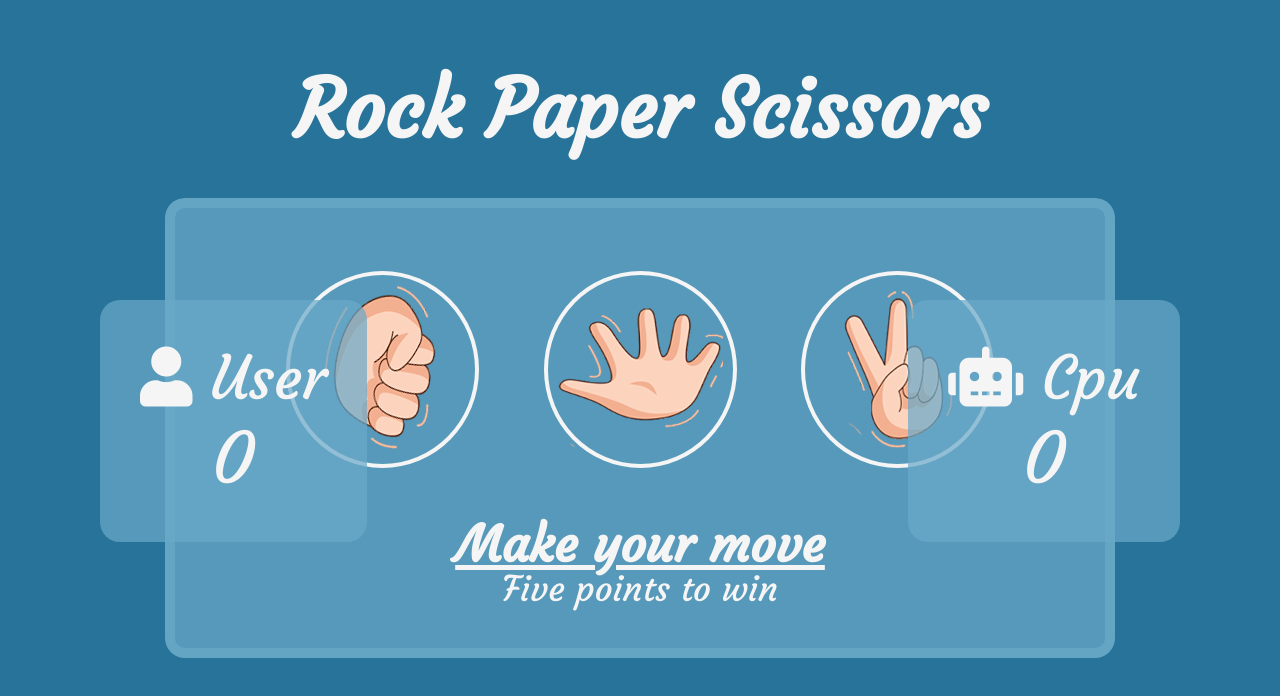
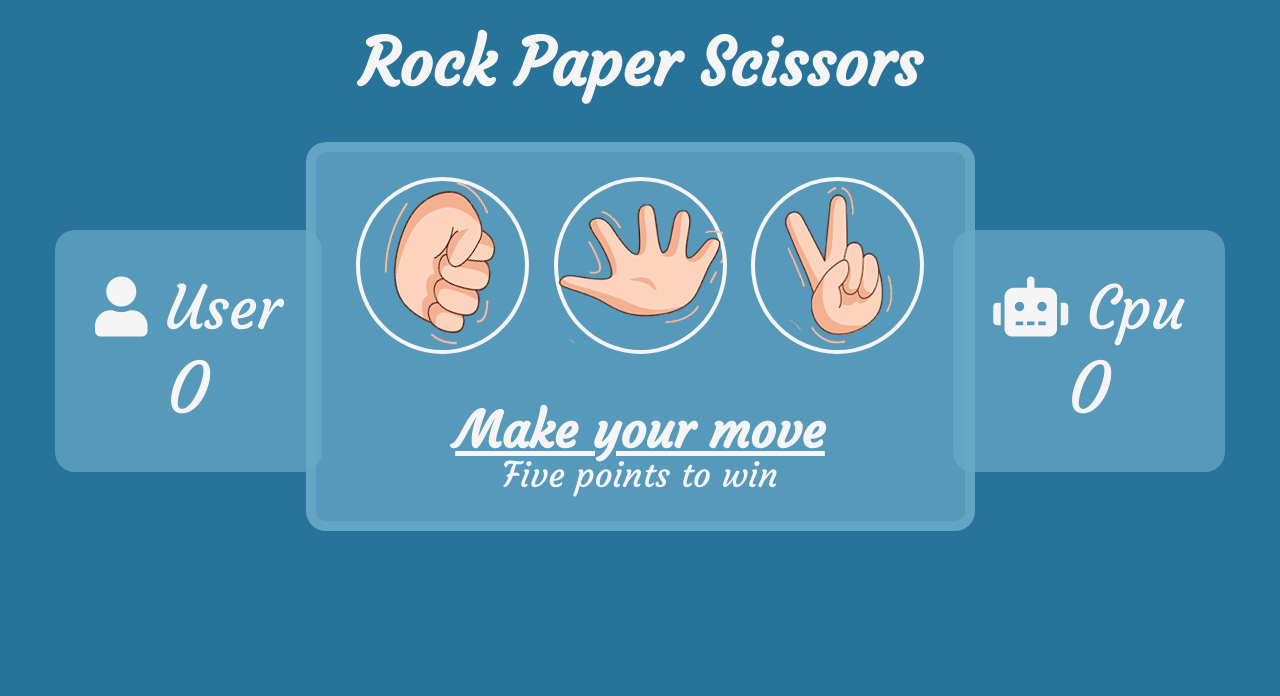
Before and after one commit to boirad/rock-paper-scissors, a plain HTML site: page index.html in a window 1280 px wide. Drawn offline with Linux system fonts and the light colour scheme.

Commit message:
style changed

```diff
--- a/css/style.css
+++ b/css/style.css
@@ -5,6 +5,8 @@
     padding: 0;
     box-sizing: border-box;
 }
+
+
 
 body {
     font-family: 'Courgette', cursive;
@@ -17,8 +19,8 @@ body {
 
 header > h1 {
     text-align: center;
-    padding-top: 60px;
-    font-size: 80px;
+    font-size: 65px;
+    padding-top: 23px;
 }
 
 /* GAME SECTION */
@@ -36,7 +38,7 @@ header > h1 {
 }
 
 .winner {
-    padding-top: 40px;
+    padding-top: 30px;
     font-size: 90px;
     font-family: Arial, Helvetica, sans-serif;
     font-weight: bold;
@@ -51,19 +53,18 @@ div#game-section  {
     border: 10px solid #6aa9c8b5;
     border-radius: 20px;
     background-color: #6aa9c8b5;
-    width: 950px;
-    height: 460px;
+    width: 669px;
+    height: 389px;
     margin: auto;
     margin-top: -65px;
-    padding: 63px;
+    padding: 25px;
 }
 
 .choice {
     border: 4px solid whitesmoke;
     border-radius: 50%;
     display: inline-block;
-    padding: 10px;
-    margin: 0 30px;
+    margin: 0 10px;
     transition: all 0.3s ease;
 }
 
@@ -80,8 +81,8 @@ div#game-section > #result-area {
 
 div#game-section > div#user {
     position: absolute;
-    top: 300px;
-    left: 100px;
+    top: 230px;
+    left: 55px;
     text-align: center;
     padding: 40px;
     border: px solid #537ea445;
@@ -91,8 +92,8 @@ div#game-section > div#user {
 
 div#game-section > div#cpu {
     position: absolute;
-    top: 300px;
-    right: 100px;
+    top: 230px;
+    right: 55px;
     text-align: center;
     padding: 40px;
     border: px solid #537ea445;
```
